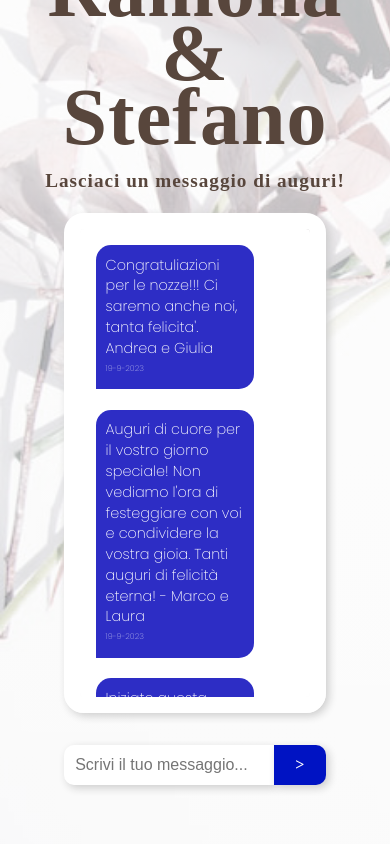
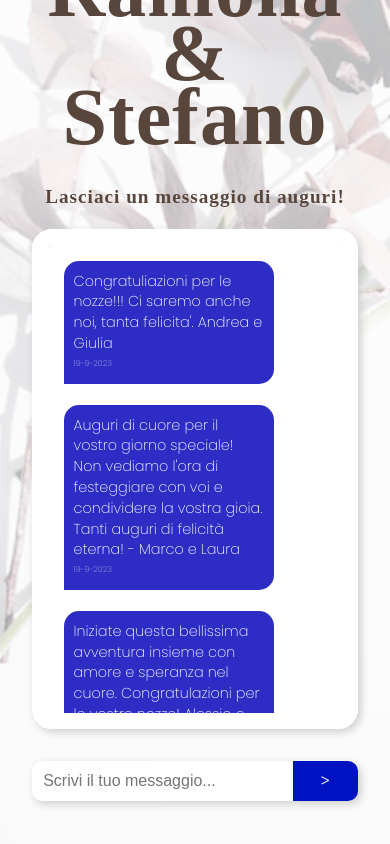
Before and after one commit to thelore85/project-marriage-ste, a Next.js app: page / in a window 390 px wide. Shown: the part 3879-4723 px from the top of the page. Built offline with nearby package versions, Linux system fonts and the light colour scheme; a web font is replaced by a local one.

Commit message:
messages: component integration

```diff
--- a/src/Components/Messages/Messages.module.css
+++ b/src/Components/Messages/Messages.module.css
@@ -1,7 +1,7 @@
 .messages{
   width: 100%;
   text-align: center;
-  padding: 0rem 2rem;
+  padding: 0;
   margin-bottom: 2rem;
   color: var(--on-primary)
 }
--- a/src/Components/Thanks/Thanks.js
+++ b/src/Components/Thanks/Thanks.js
@@ -21,7 +21,7 @@ const Thanks = () => {
             </div>
           </div>
 
-          <div className={styles.messagesContaner}>
+          <div className={styles.containerMessages}>
             <div className={styles.subtitle}>
               <h3>Lasciaci un messaggio di auguri!</h3>
             </div>
--- a/src/Components/Thanks/Thanks.module.css
+++ b/src/Components/Thanks/Thanks.module.css
@@ -4,8 +4,6 @@
   z-index: 0;
   display: flex;
   align-items: center;
-
-
   padding: 4rem 2rem;
   background-image: url("/img/flower-bg.jpg");
   background-size: cover;
@@ -32,16 +30,20 @@
   margin: auto;
 }
 
-.firma h2{
-  font-size: 6rem;
-  line-height: 5rem;
-}
-
 .greetingsContainer{
   display: flex;
   justify-content: center;
   align-items: center;
   width: 100%;
+}
+
+.containerMessages{
+  padding: 1rem;
+}
+
+.firma h2{
+  font-size: 6rem;
+  line-height: 5rem;
 }
 
 .subtitle{
@@ -61,7 +63,10 @@
   }
 
   .greetingsContainer{
-    display: block;
+    display: block
+  }
 
+  .containerMessages{
+    padding: 1rem 0rem;
   }
 }
```
